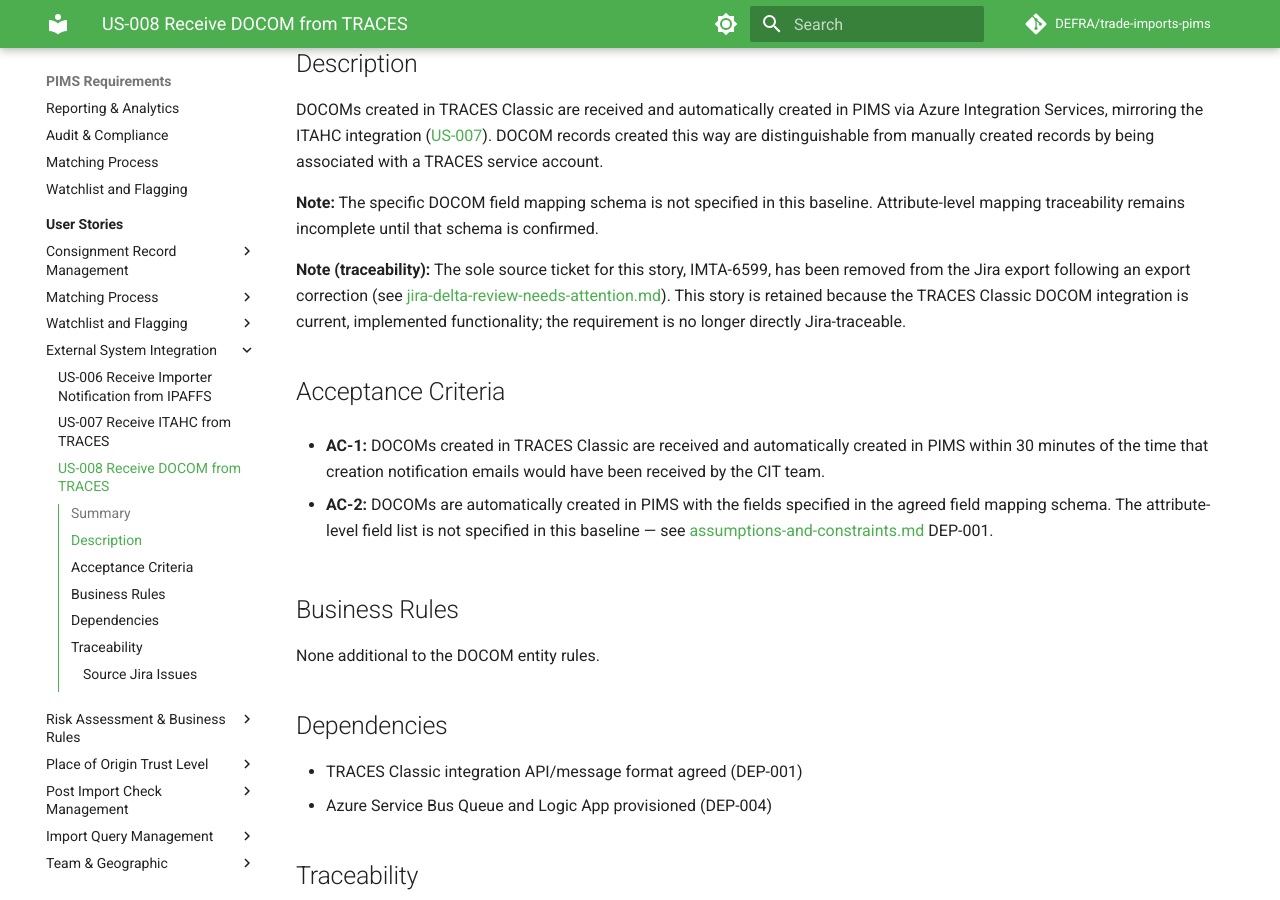
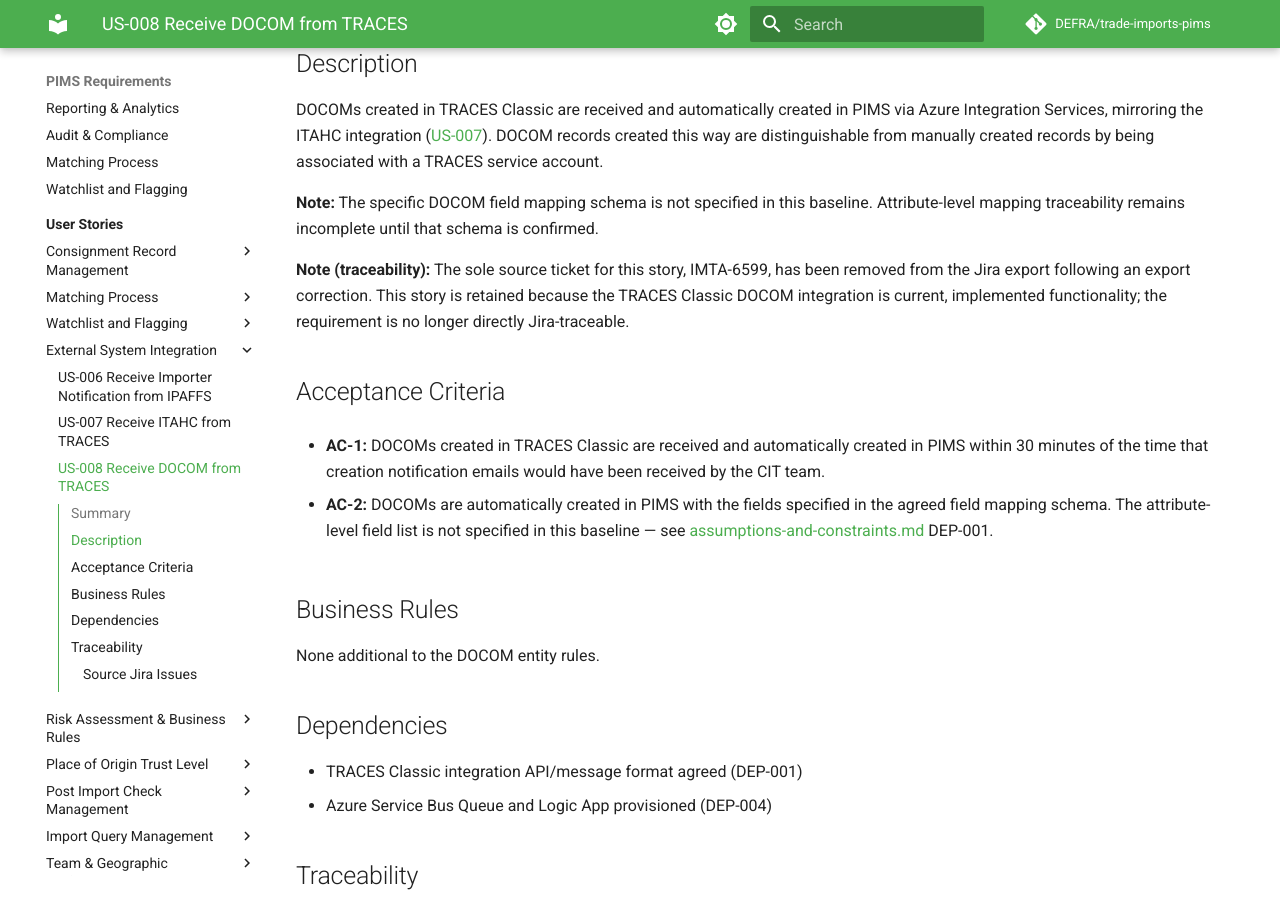
Before and after one commit to DEFRA/trade-imports-pims, an MkDocs documentation site: the page built from docs/requirements/user-stories/US-008-Receive-DOCOM-From-TRACES.md, in a window 1280 px wide and 900 px high, scrolled down 301 px. Built offline with MkDocs 1.6.1 and Material for MkDocs 9.7.7, drawn with Linux system fonts in a browser that asks for light colours; a script that is not in the unit is left out; comment, search, counter and statistics services are not loaded.

Commit message:
docs: fix broken mkdocs links

```diff
--- a/docs/requirements/user-stories/US-008-Receive-DOCOM-From-TRACES.md
+++ b/docs/requirements/user-stories/US-008-Receive-DOCOM-From-TRACES.md
@@ -12,7 +12,7 @@
 
 **Note:** The specific DOCOM field mapping schema is not specified in this baseline. Attribute-level mapping traceability remains incomplete until that schema is confirmed.
 
-**Note (traceability):** The sole source ticket for this story, IMTA-6599, has been removed from the Jira export following an export correction (see [jira-delta-review-needs-attention.md](../export/jira-delta-review-needs-attention.md)). This story is retained because the TRACES Classic DOCOM integration is current, implemented functionality; the requirement is no longer directly Jira-traceable.
+**Note (traceability):** The sole source ticket for this story, IMTA-6599, has been removed from the Jira export following an export correction. This story is retained because the TRACES Classic DOCOM integration is current, implemented functionality; the requirement is no longer directly Jira-traceable.
 
 ## Acceptance Criteria
 
```
Also changed, not shown: docs/requirements/user-stories/US-007-Receive-ITAHC-From-TRACES.md (+1 -1 lines), docs/requirements/user-stories/US-042-FAET-Weekly-Report.md (+1 -1 lines), docs/requirements/user-stories/index.md (+1 -1 lines).
